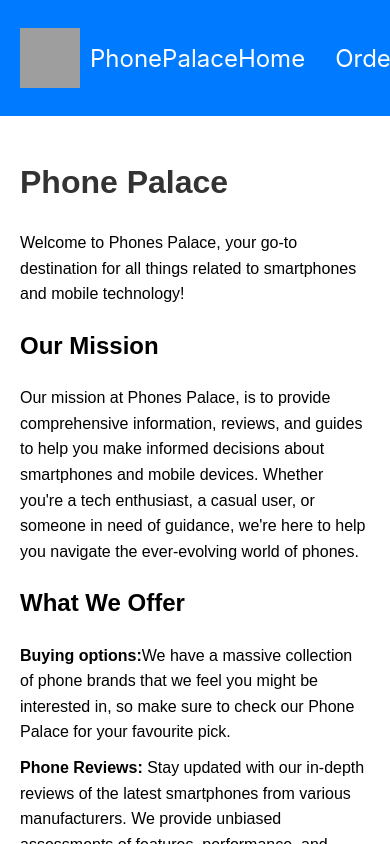
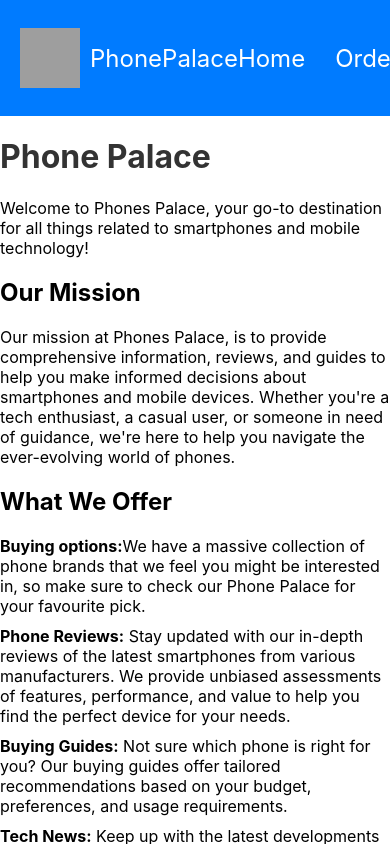
Before and after one commit to aksamoei/Phone-Palace, a React (Create React App) app: page /about in a window 390 px wide. Shown: the top 844 px of the page. Built offline with nearby package versions, Linux system fonts and the light colour scheme; data requests are answered from the project's data file; grey boxes are pictures that could not be loaded.

Commit message:
About Phone Palace

```diff
--- a/src/pages/About.css
+++ b/src/pages/About.css
@@ -1,10 +1,4 @@
-.container {
-    max-width: 800px;
-    margin: 0 auto;
-    padding: 20px;
-    font-family: Arial, sans-serif;
-    line-height: 1.6;
-  }
+
 
   h1 {
     color: #333;
```
